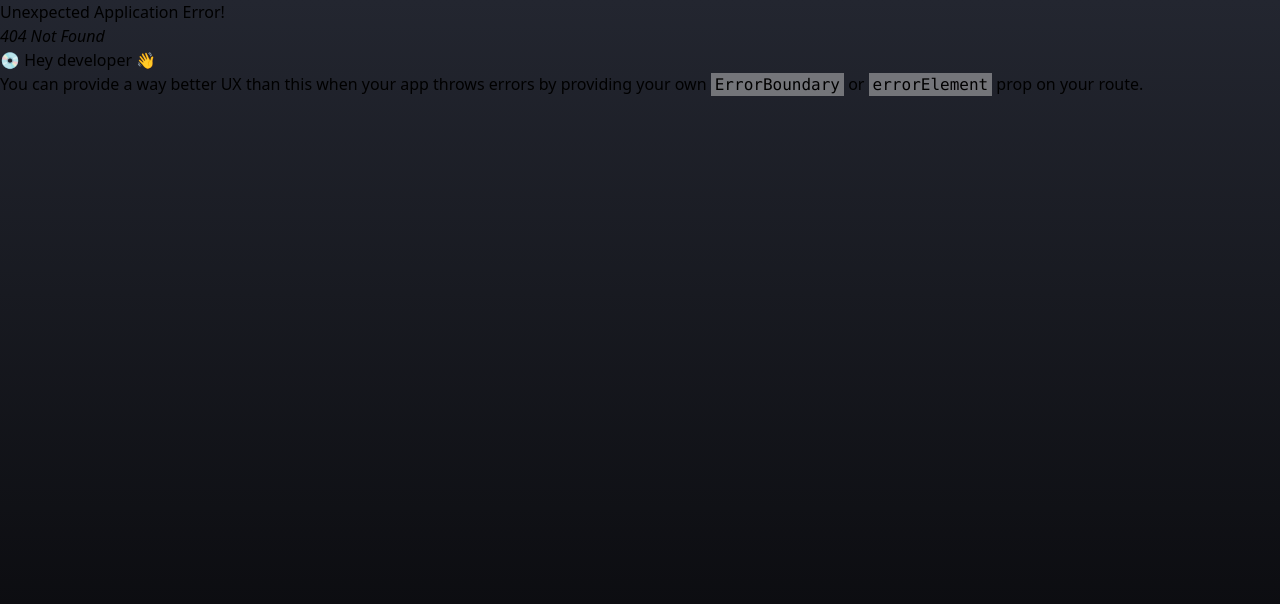
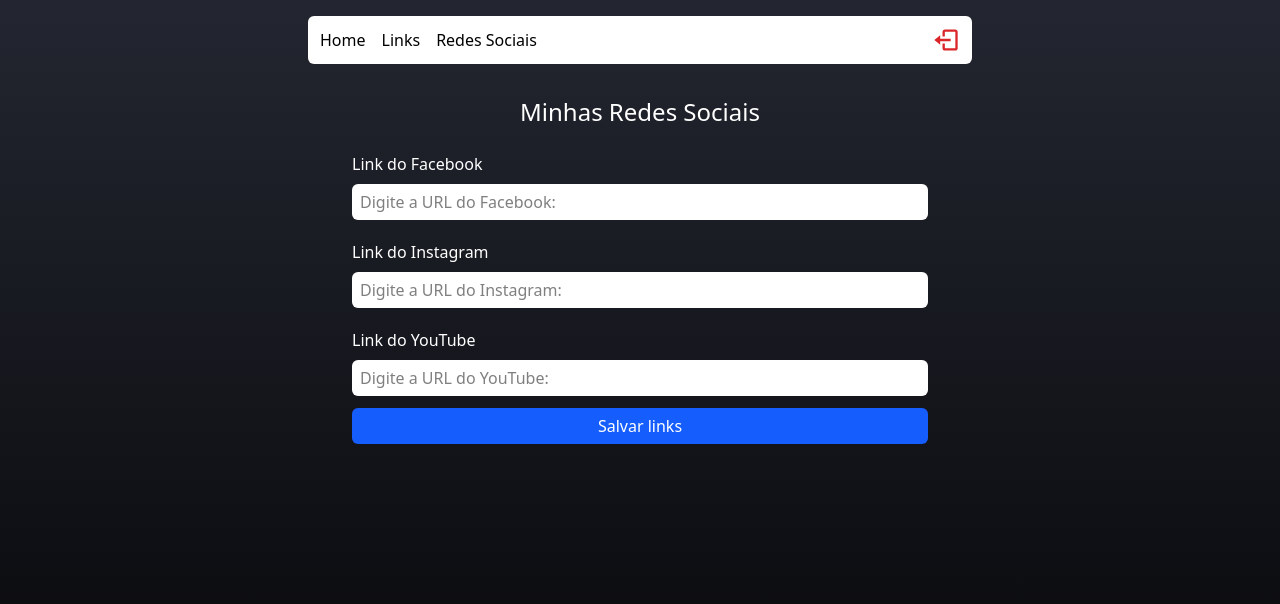
Before and after one commit to PedroVRibeiro/linktree-react-ts, a React (Vite) app: page /admin/social in a window 1280 px wide. Before the commit this address had no page. Shown: the top 604 px of the page. Built offline with nearby package versions, Linux system fonts and the light colour scheme.

Commit message:
create networks page for registering social network links

```diff
--- a/src/App.tsx
+++ b/src/App.tsx
@@ -3,6 +3,7 @@
 import { Login } from "./pages/login";
 import { Admin } from "./pages/admin";
 import { Private } from "./routes/Private";
+import { Networks } from "./pages/networks";
 
 const router = createBrowserRouter([
   {
@@ -21,6 +22,10 @@
       </Private>
     ),
   },
+  {
+    path: "/admin/social",
+    element: <Networks />,
+  },
 ]);
 
 export { router };
--- /dev/null
+++ b/src/pages/networks/index.tsx
@@ -0,0 +1,73 @@
+import { FormEvent, useState } from "react";
+import { Header } from "../../components/Header";
+import { Input } from "../../components/Input";
+import { doc, setDoc } from "firebase/firestore";
+import { db } from "../../services/firebaseConnection";
+
+export function Networks() {
+  const [facebook, setFacebook] = useState("");
+  const [instagram, setInstagram] = useState("");
+  const [youtube, setYoutube] = useState("");
+
+  function handleRegister(e: FormEvent) {
+    e.preventDefault();
+
+    setDoc(doc(db, "social", "link"), {
+      facebook: facebook,
+      instagram: instagram,
+      youtube: youtube,
+    })
+      .then(() => {
+        console.log("Links cadastrados com sucesso!");
+      })
+      .catch((error) => {
+        console.log("Erro ao cadastrar links: " + error);
+      });
+  }
+
+  return (
+    <div className="flex items-center flex-col min-h-screen pb-7 px-2">
+      <Header />
+      <h1 className="text-white text-2xl font-medium mt-8 mb-4">
+        Minhas Redes Sociais
+      </h1>
+      <form className="flex flex-col max-w-xl w-full" onSubmit={handleRegister}>
+        <label className="text-white font-medium mt-2 mb-2">
+          Link do Facebook
+        </label>
+        <Input
+          type="url"
+          placeholder="Digite a URL do Facebook:"
+          value={facebook}
+          onChange={(e) => setFacebook(e.target.value)}
+        />
+
+        <label className="text-white font-medium mt-2 mb-2">
+          Link do Instagram
+        </label>
+        <Input
+          type="url"
+          placeholder="Digite a URL do Instagram:"
+          value={instagram}
+          onChange={(e) => setInstagram(e.target.value)}
+        />
+
+        <label className="text-white font-medium mt-2 mb-2">
+          Link do YouTube
+        </label>
+        <Input
+          type="url"
+          placeholder="Digite a URL do YouTube:"
+          value={youtube}
+          onChange={(e) => setYoutube(e.target.value)}
+        />
+
+        <button
+          type="submit"
+          className="text-white bg-blue-600 h-9 rounded-md items-center justify-center flex mb-7 font-medium">
+          Salvar links
+        </button>
+      </form>
+    </div>
+  );
+}
```
